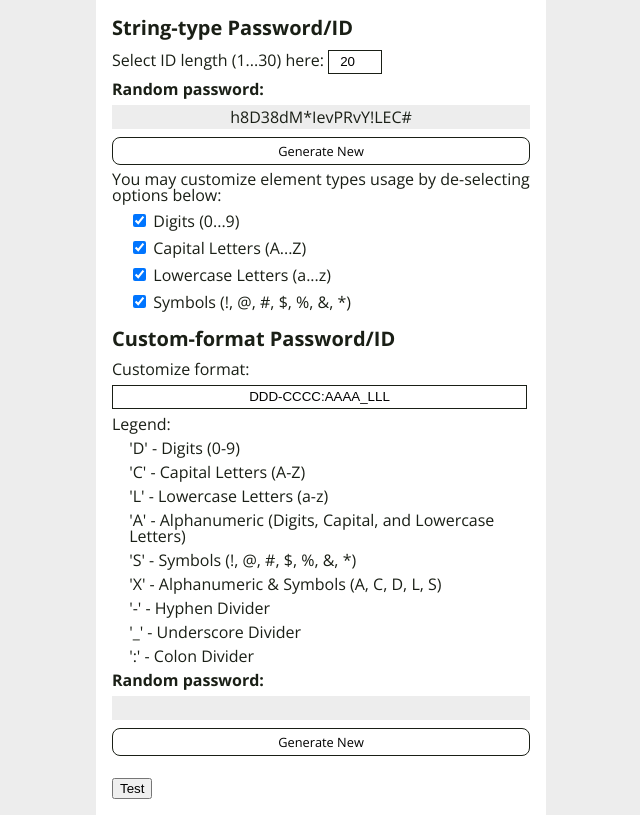
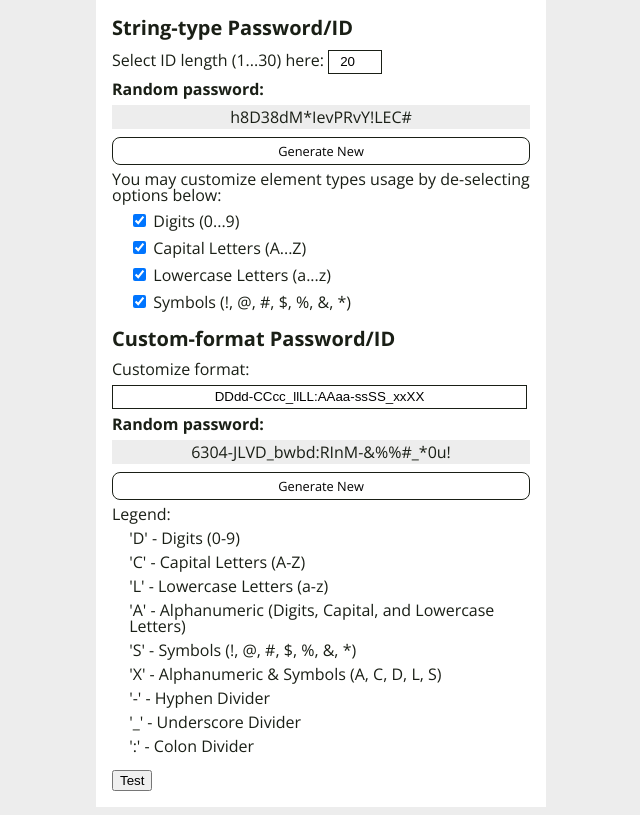
Before and after one commit to sergeymoryakov/id-generator, a website: page index.html in a window 1280 px wide. Shown: the whole page, without its empty margins (319-959 px from the left). Drawn offline with nearby package versions, Linux system fonts and the light colour scheme.

Commit message:
set both options

```diff
--- a/index.html
+++ b/index.html
@@ -89,13 +89,10 @@
             <div class="id-wrapper">
                 <h2>Custom-format Password/ID</h2>
                 <p>Customize format:</p>
-                <input
-                    class="input2"
-                    id="input2"
-                    type="text"
-                    name="input2"
-                    value="DDD-CCCC:AAAA_LLL"
-                />
+                <input class="input2" id="input2" type="text" name="input2" />
+                <h3>Random password:</h3>
+                <div class="id" id="id2"></div>
+                <button class="new-btn" id="id2Btn">Generate New</button>
                 <p>Legend:</p>
                 <ul>
                     <li>'D' - Digits (0-9)</li>
@@ -111,10 +108,6 @@
                     <li>'_' - Underscore Divider</li>
                     <li>':' - Colon Divider</li>
                 </ul>
-
-                <h3>Random password:</h3>
-                <div class="id" id="id2"></div>
-                <button class="new-btn" id="id2Btn">Generate New</button>
             </div>
             <button id="testBtn">Test</button>
         </div>
--- a/index.js
+++ b/index.js
@@ -1,4 +1,5 @@
 const DEFAULT_LENGHT = 20;
+const DEFAULT_FORMAT = "DDdd-CCcc_llLL:AAaa-ssSS_xxXX";
 
 window.capitals = [
     "A",
@@ -106,34 +107,32 @@ function updateCustomCharactersArray() {
     console.log(customCharactersArray);
 }
 
-function generateCustomID(string) {
+function randomFromArray(array) {
+    return array[Math.floor(Math.random() * array.length)];
+}
+
+function generateId2(string) {
     const capString = string.toUpperCase();
     let newId2 = "";
     for (let i = 0; i < capString.length; i++) {
         switch (capString[i]) {
             case "D":
-                newId2 += "*";
-                // newId2 += capString[i];
+                newId2 += randomFromArray(digits);
                 break;
             case "C":
-                newId2 += "*";
-                // newId2 += capString[i];
+                newId2 += randomFromArray(capitals);
                 break;
             case "L":
-                newId2 += "*";
-                // newId2 += capString[i];
+                newId2 += randomFromArray(lowercases);
                 break;
             case "A":
-                newId2 += "*";
-                // newId2 += capString[i];
+                newId2 += randomFromArray(charactersAlfa);
                 break;
             case "S":
-                newId2 += "*";
-                // newId2 += capString[i];
+                newId2 += randomFromArray(symbols);
                 break;
             case "X":
-                newId2 += "*";
-                // newId2 += capString[i];
+                newId2 += randomFromArray(charactersXray);
                 break;
             case "-":
                 newId2 += "-";
@@ -155,9 +154,13 @@ function generateCustomID(string) {
 // Initial rendering
 input1Node.value = DEFAULT_LENGHT;
 updateCustomCharactersArray();
-const id1 = generateId1(DEFAULT_LENGHT, customCharactersArray);
+// const id1 = generateId1(DEFAULT_LENGHT, customCharactersArray);
 // console.log("ID1: ", id1);
-id1Node.innerText = id1;
+// id1Node.innerText = id1;
+id1Node.innerText = generateId1(DEFAULT_LENGHT, customCharactersArray);
+input2Node.value = DEFAULT_FORMAT;
+id2Node.innerText = generateId2(input2Node.value);
+// console.log("ID1: ", id1);
 // console.log("id1Node.value: ", input1Node.value);
 
 id1BtnNode.addEventListener("click", () => {
@@ -174,5 +177,5 @@ checkboxes.forEach((checkbox) => {
 
 id2BtnNode.addEventListener("click", () => {
     // id2Node.innerText = "";
-    id2Node.innerText = generateCustomID(input2Node.value);
+    id2Node.innerText = generateId2(input2Node.value);
 });
```
